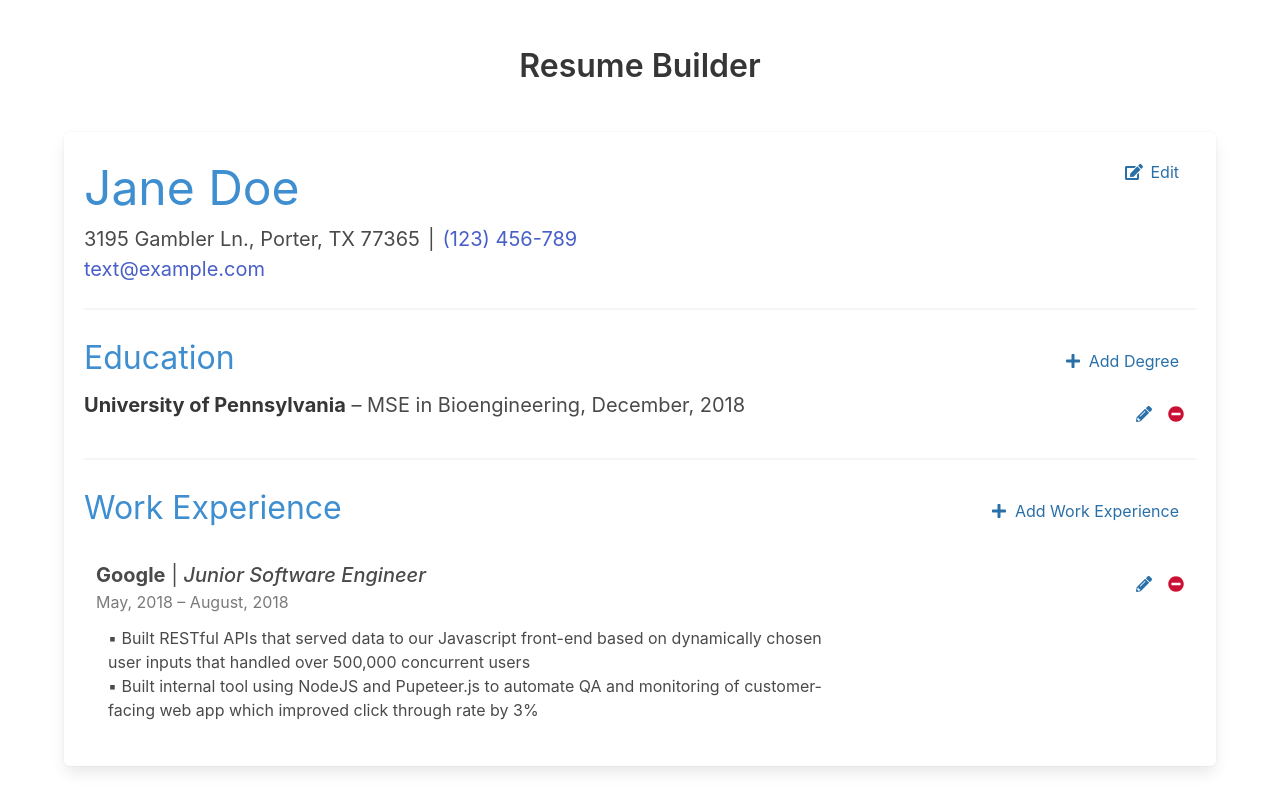
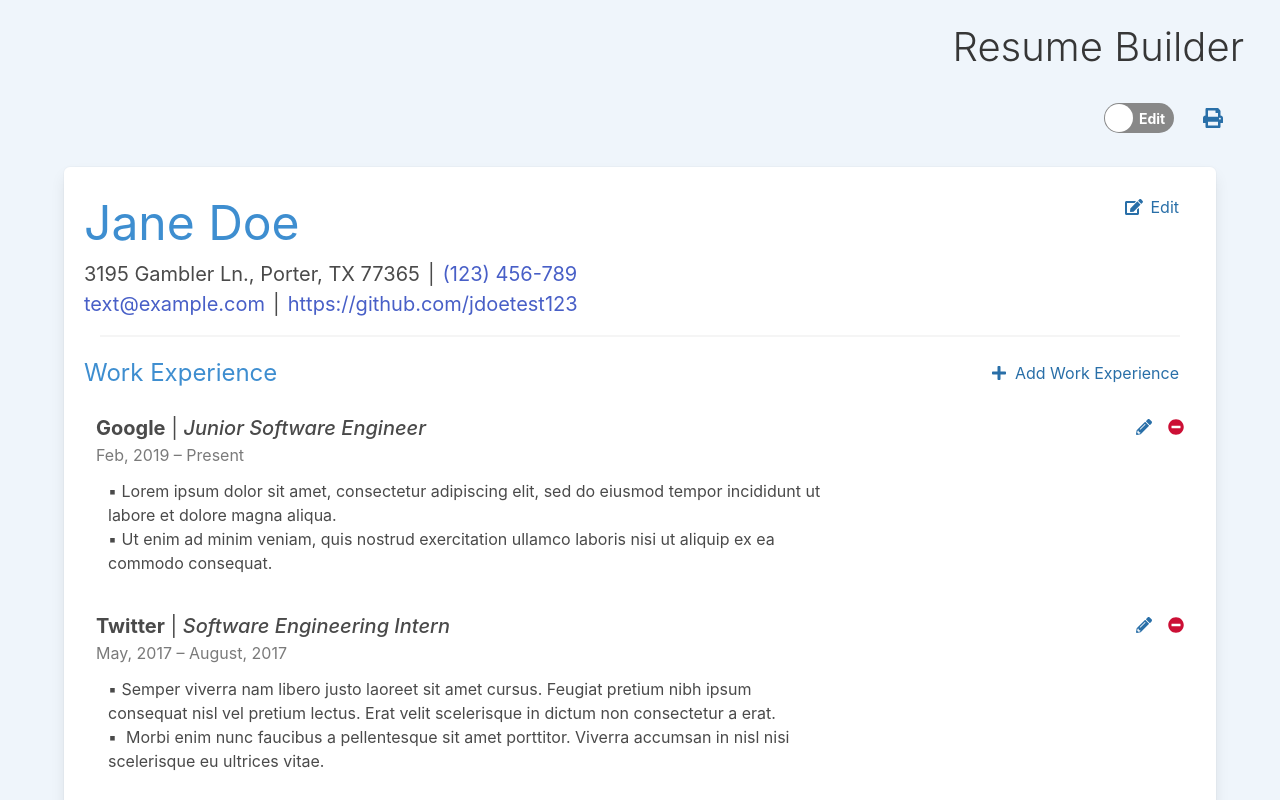
Before and after one commit to ahanasi/cv-project, a React (Create React App) app: page / in a window 1280 px wide. Shown: the top 800 px of the page. Built offline with nearby package versions, Linux system fonts and the light colour scheme.

Commit message:
Create read-only toggle and print css

```diff
--- a/src/App.js
+++ b/src/App.js
@@ -1,15 +1,24 @@
 import "./App.css";
 import "bulma/css/bulma.min.css";
+import { faPrint } from "@fortawesome/free-solid-svg-icons";
+import { FontAwesomeIcon } from "@fortawesome/react-fontawesome";
 import Cv from "./components/Cv";
+import ViewToggle from "./components/ViewToggle";
 
 function App() {
   return (
-    <div className="App">
-      <header className="m-6">
-        <h1 className="title no-print">Resume Builder</h1>
+    <div className="App has-background-info-light p-5">
+      <header className="mx-3 mb-3 is-flex is-flex-direction-column is-align-items-flex-end  no-print">
+        <h1 className="title is-size-2 has-text-weight-light">Resume Builder</h1>
+        <div className="button-container is-align-items-center">
+          <ViewToggle />
+          <button className="button is-ghost has-text-info-dark is-medium is-outlined ml-2" aria-label="Print Page" onClick={() => window.print()}>
+            <FontAwesomeIcon icon={faPrint} />
+          </button>
+        </div>
       </header>
-      <section className="main">
-        <div className="container box">
+      <section className="main m-5">
+        <div className="container box has-background-white">
           <Cv />
         </div>
       </section>
--- a/src/components/Bio.js
+++ b/src/components/Bio.js
@@ -11,7 +11,7 @@ class Bio extends Component {
       address: "3195 Gambler Ln., Porter, TX 77365",
       email: "text@example.com",
       phone: "(123) 456-789",
-      website: "",
+      website: "https://github.com/jdoetest123",
       isEditable: false,
     };
 
--- a/src/components/Cv.js
+++ b/src/components/Cv.js
@@ -4,15 +4,14 @@ import Education from "./Education";
 import Experience from "./Experience";
 
 class Cv extends Component {
-
   render() {
     return (
       <section className="has-text-left is-flex is-flex-direction-column">
         <Bio />
         <hr />
+        <Experience />
+        <hr />
         <Education />
-        <hr />
-        <Experience />
       </section>
     );
   }
--- a/src/components/DegreeItem.js
+++ b/src/components/DegreeItem.js
@@ -73,9 +73,11 @@ class DegreeItem extends Component {
       );
     } else {
       return (
-        <p className="is-size-5">
-          <strong>{degreeInfo.school}</strong> – {degreeInfo.degreeName}, {degreeInfo.dateEarned}
-        </p>
+        <div className="mx-3">
+          <p className="is-size-6">
+            <strong>{degreeInfo.school}</strong> – {degreeInfo.degreeName}, {degreeInfo.dateEarned}
+          </p>
+        </div>
       );
     }
   }
--- a/src/components/Education.js
+++ b/src/components/Education.js
@@ -13,8 +13,17 @@ class Education extends Component {
         {
           degreeInfo: {
             school: "University of Pennsylvania",
-            degreeName: "MSE in Bioengineering",
+            degreeName: "MSc. in Computer Science",
             dateEarned: "December, 2018",
+          },
+          id: uuidv4(),
+          isEditable: false,
+        },
+        {
+          degreeInfo: {
+            school: "University of Calgary",
+            degreeName: "BSc. in Computer Science",
+            dateEarned: "May, 2017",
           },
           id: uuidv4(),
           isEditable: false,
@@ -147,7 +156,7 @@ class Education extends Component {
       return (
         <li key={degree.id} className="is-flex is-align-items-baseline is-justify-content-space-between">
           <DegreeItem degreeInfo={degree.degreeInfo} id={degree.id} isEditable={degree.isEditable} changeDegree={this.changeDegree} />
-          <div>
+          <div className="button-container">
             {editBtn}
             <button className="button is-ghost has-text-danger-dark pl-2 no-print" aria-label="Delete Degree" onClick={() => this.deleteDegree(degree.id)}>
               <span className="icon is-small">
@@ -161,7 +170,7 @@ class Education extends Component {
     return (
       <section className="Education">
         <header className="is-flex is-justify-content-space-between is-align-items-baseline	">
-          <h2 className="has-text-info is-size-3">Education</h2>
+          <h2 className="has-text-info is-size-4">Education</h2>
           <button type="button" className="button is-ghost has-text-info-dark no-print" onClick={this.toggleEducationForm}>
             <span className="icon is-small">
               <FontAwesomeIcon icon={faPlus} />
@@ -170,8 +179,8 @@ class Education extends Component {
           </button>
         </header>
         <ul className="DegreeList mt-2">{degreeItems}</ul>
-        <form className="DegreeForm card is-flex is-flex-direction-column has-background-info-light mt-5 is-hidden" onSubmit={this.handleSubmit}>
-          <div className="is-horizontal card-content is-flex is-justify-content-space-evenly">
+        <form className="DegreeForm card is-flex is-flex-direction-column has-background-info-light mt-5 is-hidden no-print" onSubmit={this.handleSubmit}>
+          <div className="is-horizontal card-content is-flex is-justify-content-space-evenly no-print">
             <div className="field-label is-normal">
               <label className="label">Degree Info.</label>
             </div>
@@ -238,7 +247,7 @@ class Education extends Component {
               </div>
             </div>
           </div>
-          <div className="button-container is-flex is-justify-content-center">
+          <div className="button-container">
             <button type="submit" className="button is-primary mb-4 mr-2">
               Submit
             </button>
--- a/src/components/ExpItem.js
+++ b/src/components/ExpItem.js
@@ -125,7 +125,7 @@ class ExpItem extends Component {
       );
     } else {
       return (
-        <div className="mt-2 column is-11">
+        <div className="column is-11">
           <p className="is-size-5">
             <span className="has-text-weight-bold">{itemInfo.company}</span> | <span className="is-italic has-text-weight-medium">{itemInfo.position}</span>
           </p>
--- a/src/components/Experience.js
+++ b/src/components/Experience.js
@@ -14,9 +14,20 @@ class Experience extends Component {
           itemInfo: {
             company: "Google",
             position: "Junior Software Engineer",
-            tasks: `▪ Built RESTful APIs that served data to our Javascript front-end based on dynamically chosen user inputs that handled over 500,000 concurrent users\n▪ Built internal tool using NodeJS and Pupeteer.js to automate QA and monitoring of customer-facing web app which improved click through rate by 3%`,
-            dateFrom: "May, 2018",
-            dateTo: "August, 2018",
+            tasks: `▪ Lorem ipsum dolor sit amet, consectetur adipiscing elit, sed do eiusmod tempor incididunt ut labore et dolore magna aliqua. \n▪ Ut enim ad minim veniam, quis nostrud exercitation ullamco laboris nisi ut aliquip ex ea commodo consequat.`,
+            dateFrom: "Feb, 2019",
+            dateTo: "Present",
+          },
+          id: uuidv4(),
+          isEditable: false,
+        },
+        {
+          itemInfo: {
+            company: "Twitter",
+            position: "Software Engineering Intern",
+            tasks: `▪ Semper viverra nam libero justo laoreet sit amet cursus. Feugiat pretium nibh ipsum consequat nisl vel pretium lectus. Erat velit scelerisque in dictum non consectetur a erat.\n▪  Morbi enim nunc faucibus a pellentesque sit amet porttitor. Viverra accumsan in nisl nisi scelerisque eu ultrices vitae.`,
+            dateFrom: "May, 2017",
+            dateTo: "August, 2017",
           },
           id: uuidv4(),
           isEditable: false,
@@ -155,7 +166,7 @@ class Experience extends Component {
       return (
         <li key={item.id} className="is-flex is-align-items-baseline is-justify-content-space-between">
           <ExpItem itemInfo={item.itemInfo} id={item.id} isEditable={item.isEditable} changeItem={this.changeItem} />
-          <div>
+          <div className="button-container">
             {editBtn}
             <button className="button is-ghost has-text-danger-dark pl-2 no-print" aria-label="Delete Work Experience" onClick={() => this.deleteItem(item.id)}>
               <span className="icon is-small">
@@ -169,7 +180,7 @@ class Experience extends Component {
     return (
       <section className="work-experience">
         <header className="is-flex is-justify-content-space-between is-align-items-baseline	">
-          <h2 className="has-text-info is-size-3">Work Experience</h2>
+          <h2 className="has-text-info is-size-4">Work Experience</h2>
           <button type="button" className="button is-ghost has-text-info-dark no-print" onClick={this.toggleExpForm}>
             <span className="icon is-small">
               <FontAwesomeIcon icon={faPlus} />
@@ -178,8 +189,8 @@ class Experience extends Component {
           </button>
         </header>
         <ul className="ItemList mt-2">{workItems}</ul>
-        <form className="ItemForm card-content is-flex is-flex-direction-column has-background-info-light mt-5 is-hidden" onSubmit={this.handleSubmit}>
-          <div className="field is-horizontal is-flex is-justify-content-space-evenly">
+        <form className="ItemForm card-content is-flex is-flex-direction-column has-background-info-light mt-5 is-hidden no-print" onSubmit={this.handleSubmit}>
+          <div className="field is-horizontal is-flex is-justify-content-space-evenly no-print">
             <div className="field-label is-normal">
               <label className="label">Role</label>
             </div>
@@ -294,7 +305,7 @@ class Experience extends Component {
               </div>
             </div>
           </div>
-          <div className="button-container is-flex is-justify-content-center">
+          <div className="button-container">
             <button type="submit" className="button is-primary mt-4 mr-2">
               Submit
             </button>
--- /dev/null
+++ b/src/components/ViewToggle.js
@@ -0,0 +1,50 @@
+import React, { Component } from "react";
+import Switch from "react-switch";
+
+export default class ViewToggle extends Component {
+  constructor() {
+    super();
+    this.state = { checked: false };
+    this.handleChange = this.handleChange.bind(this);
+  }
+
+  handleChange(checked) {
+    this.setState({ checked });
+    const resume = document.querySelector(".main");
+    const btns = resume.getElementsByTagName("button");
+    for (let i = 0; i < btns.length; i++) {
+      if (checked) {
+        btns[i].style.display = "none";
+      } else {
+        btns[i].style.display = "inline-flex";
+      }
+    }
+  }
+
+  render() {
+    return (
+      <div>
+        <label htmlFor="viewToggle" className="is-sr-only">
+          Switch to Print View
+        </label>
+        <Switch
+          id="viewToggle"
+          onChange={this.handleChange}
+          checked={this.state.checked}
+          height={30}
+          width={70}
+          uncheckedIcon={
+            <div style={{ display: "flex", justifyContent: "center", alignItems: "center", height: "100%", fontSize: 14, color: "white", fontWeight: "bold", paddingRight: 2 }}>
+              Edit
+            </div>
+          }
+          checkedIcon={
+            <div style={{ display: "flex", justifyContent: "center", alignItems: "center", height: "100%", fontSize: 14, color: "white", fontWeight: "bold", paddingLeft: 2 }}>
+              View
+            </div>
+          }
+        />
+      </div>
+    );
+  }
+}
--- a/src/index.css
+++ b/src/index.css
@@ -1,3 +1,137 @@
+/* CSS RESET */
+
+/* http://meyerweb.com/eric/tools/css/reset/
+   v2.0 | 20110126
+   License: none (public domain)
+*/
+
+html,
+body,
+div,
+span,
+applet,
+object,
+iframe,
+h1,
+h2,
+h3,
+h4,
+h5,
+h6,
+p,
+blockquote,
+pre,
+a,
+abbr,
+acronym,
+address,
+big,
+cite,
+code,
+del,
+dfn,
+em,
+img,
+ins,
+kbd,
+q,
+s,
+samp,
+small,
+strike,
+strong,
+sub,
+sup,
+tt,
+var,
+b,
+u,
+i,
+center,
+dl,
+dt,
+dd,
+ol,
+ul,
+li,
+fieldset,
+form,
+label,
+legend,
+table,
+caption,
+tbody,
+tfoot,
+thead,
+tr,
+th,
+td,
+article,
+aside,
+canvas,
+details,
+embed,
+figure,
+figcaption,
+footer,
+header,
+hgroup,
+menu,
+nav,
+output,
+ruby,
+section,
+summary,
+time,
+mark,
+audio,
+video {
+  margin: 0;
+  padding: 0;
+  border: 0;
+  font-size: 100%;
+  font: inherit;
+  vertical-align: baseline;
+}
+/* HTML5 display-role reset for older browsers */
+article,
+aside,
+details,
+figcaption,
+figure,
+footer,
+header,
+hgroup,
+menu,
+nav,
+section {
+  display: block;
+}
+body {
+  line-height: 1;
+}
+ol,
+ul {
+  list-style: none;
+}
+blockquote,
+q {
+  quotes: none;
+}
+blockquote:before,
+blockquote:after,
+q:before,
+q:after {
+  content: "";
+  content: none;
+}
+table {
+  border-collapse: collapse;
+  border-spacing: 0;
+}
+
+/* APP CSS */
+
 body {
   margin: 0;
   font-family: -apple-system, BlinkMacSystemFont, "Segoe UI", "Roboto", "Oxygen", "Ubuntu", "Cantarell", "Fira Sans", "Droid Sans", "Helvetica Neue", sans-serif;
@@ -7,6 +141,19 @@ body {
 
 code {
   font-family: source-code-pro, Menlo, Monaco, Consolas, "Courier New", monospace;
+}
+
+hr {
+  margin: 1rem !important;
+}
+
+.button-container {
+  display: flex;
+  justify-content: center;
+}
+
+.main {
+  min-height: 100%;
 }
 
 .input.field-body {
```
